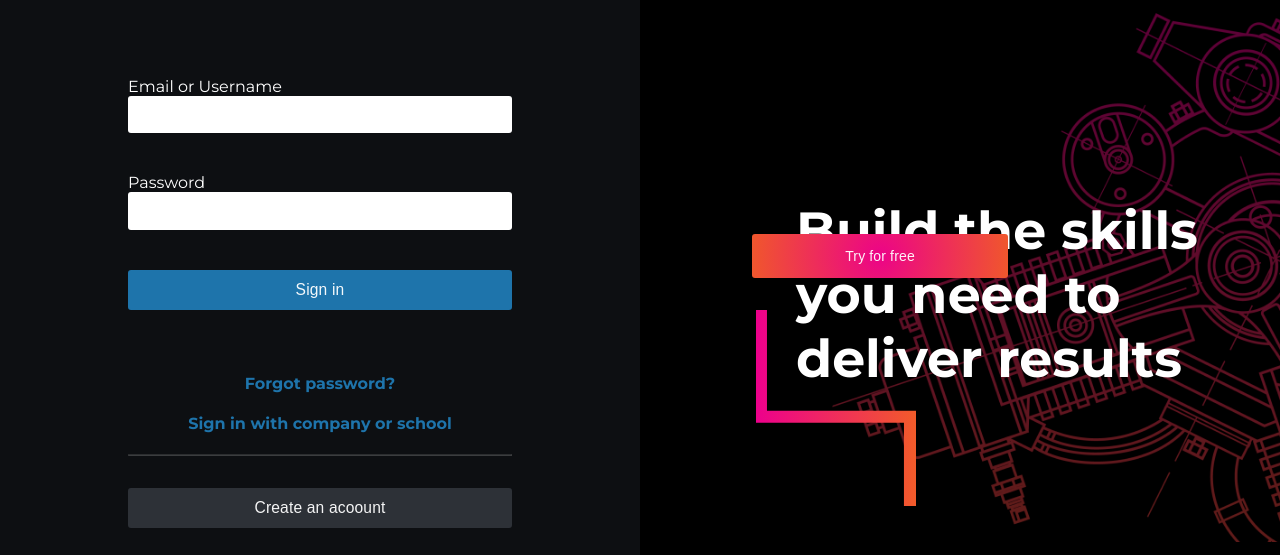
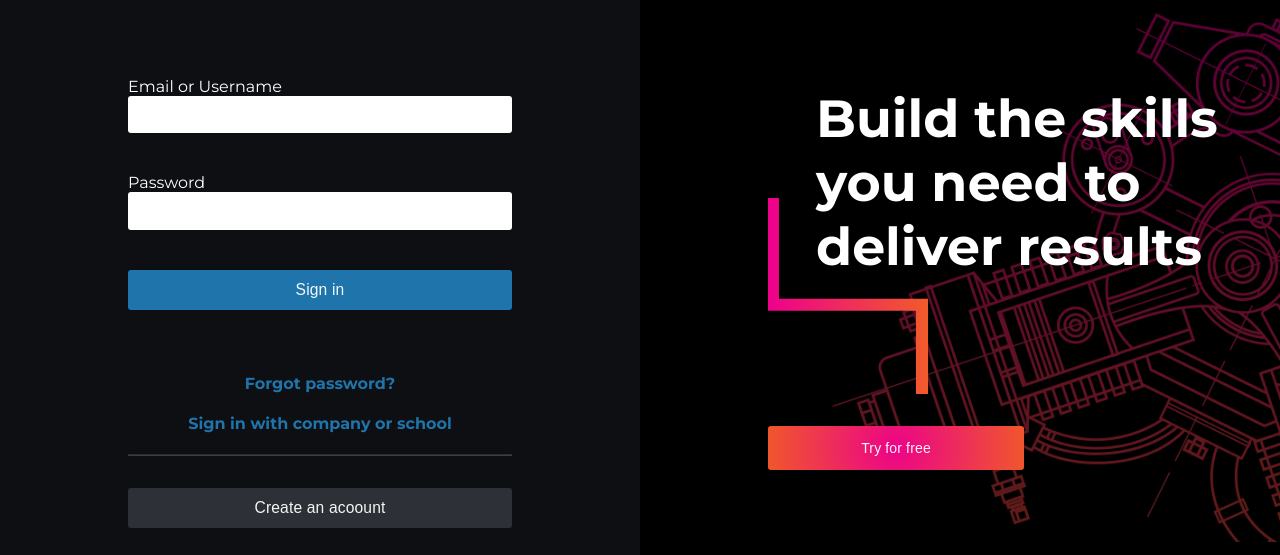
Before and after one commit to KeithanPhilander/pluralsight-login-clone, a plain HTML site: page index.html in a window 1280 px wide. Shown: the part 122-677 px from the top of the page. Drawn offline with Linux system fonts and the light colour scheme.

Commit message:
hero position update

```diff
--- a/style.css
+++ b/style.css
@@ -160,6 +160,7 @@ hr {
 }
 
 .hero-content {
+  position: relative;
   margin-left: 7rem;
   font-weight: 700;
   display: flex;
@@ -168,22 +169,23 @@ hr {
 
 .hero-content h1 {
   position: absolute;
-  top: 20rem;
-  left: 9.75rem;
+  top: -12rem;
+  left: 4rem;
   font-size: 3.265rem;
 }
 
 .hero-img {
   position: absolute;
-  top: 27rem;
-  left: 7.275rem;
+  top: -5rem;
+  left: 1rem;
   margin-bottom: 2rem;
   width: 10rem;
 }
 
 .btn-fancy {
   position: absolute;
-  bottom: 25rem;
+  bottom: -12rem;
+  left: 1rem;
   background: radial-gradient(circle, #ec0388, #f0572c);
   padding: 0.875rem 0;
   font-size: 0.875rem;
```
